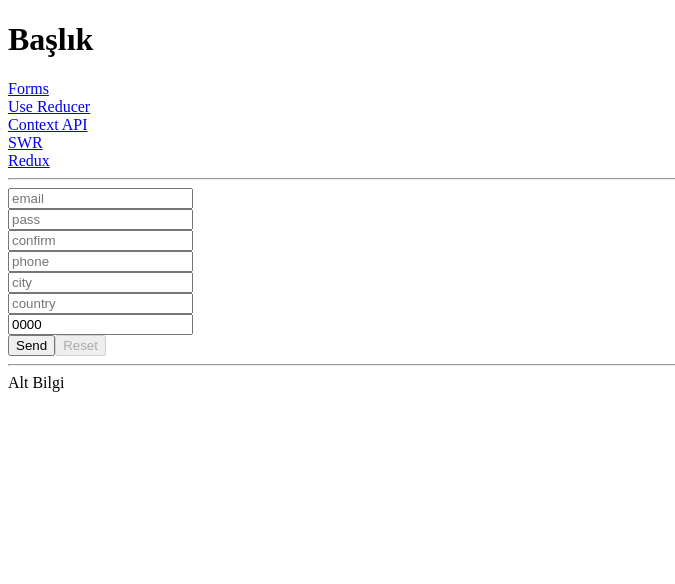
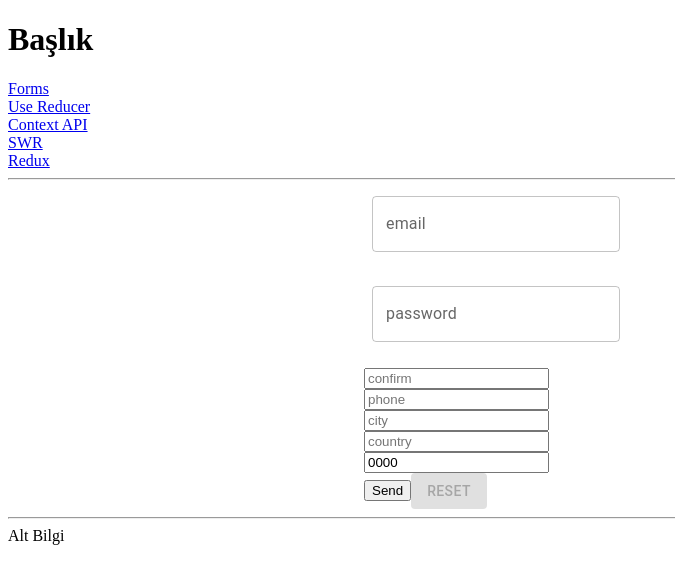
Before and after one commit to neominalsolutions/react-webpack-starterpack, a React app: page /forms in a window 1280 px wide. Shown: the top 584 px of the page, without its empty margins (0-675 px from the left). Built offline with nearby package versions, Linux system fonts and the light colour scheme.

Commit message:
React MUI

```diff
--- a/package.json
+++ b/package.json
@@ -11,7 +11,12 @@
   "author": "",
   "license": "ISC",
   "dependencies": {
+    "@emotion/react": "^11.13.5",
+    "@emotion/styled": "^11.13.5",
+    "@fontsource/roboto": "^5.1.0",
     "@hookform/resolvers": "^3.9.1",
+    "@mui/icons-material": "^5.16.8",
+    "@mui/material": "^5.16.8",
     "@types/react": "^18.3.3",
     "@types/react-dom": "^18.3.0",
     "axios": "^1.7.2",
--- a/src/components/layout.component.tsx
+++ b/src/components/layout.component.tsx
@@ -1,3 +1,4 @@
+import { Container } from '@mui/material';
 import React from 'react';
 import { Link, Outlet } from 'react-router-dom';
 
@@ -20,9 +21,10 @@ function Layout() {
 			</header>
 			<hr></hr>
 
-			<main>
+			<Container maxWidth="sm">
 				<Outlet />
-			</main>
+			</Container>
+
 			<hr></hr>
 
 			<footer>Alt Bilgi</footer>
--- a/src/pages/form.sample.page.tsx
+++ b/src/pages/form.sample.page.tsx
@@ -2,6 +2,7 @@ import React from 'react';
 import { yupResolver } from '@hookform/resolvers/yup';
 import { useForm } from 'react-hook-form';
 import { registerSchema } from '../schemas/register.schema';
+import { Box, Button, TextField } from '@mui/material';
 
 function FormSamplePage() {
 	const {
@@ -27,10 +28,28 @@ function FormSamplePage() {
 	return (
 		<>
 			<form onSubmit={handleSubmit(onFormSubmit)}>
-				<input {...register('email')} placeholder="email" />
+				<Box sx={{ padding: 1 }}>
+					<TextField
+						{...register('email')}
+						id="standard-basic"
+						label="email"
+						variant="outlined"
+					/>
+				</Box>
+
+				{/* <input {...register('email')} placeholder="email" /> */}
 				{errors.email && <span>{errors.email.message}</span>}
 				<br></br>
-				<input {...register('password')} placeholder="pass" />
+				<Box sx={{ padding: 1 }}>
+					<TextField
+						{...register('password')}
+						id="standard-basic"
+						label="password"
+						variant="outlined"
+					/>
+				</Box>
+
+				{/* <input {...register('password')} placeholder="pass" /> */}
 				{errors.password && <span>{errors.password.message}</span>}
 				<br></br>
 				<input {...register('confirmPassword')} placeholder="confirm" />
@@ -56,9 +75,12 @@ function FormSamplePage() {
 				)}
 				<br></br>
 				<input type="submit" value="Send" />
-				<button disabled={!isValid} onClick={() => reset()}>
+				<Button disabled={!isValid} onClick={() => reset()} variant="contained">
 					Reset
-				</button>
+				</Button>
+				{/* <button disabled={!isValid} onClick={() => reset()}>
+					Reset
+				</button> */}
 			</form>
 		</>
 	);
```
Also changed, not shown: 1 other file (tests, documents, lock files or other folders).
